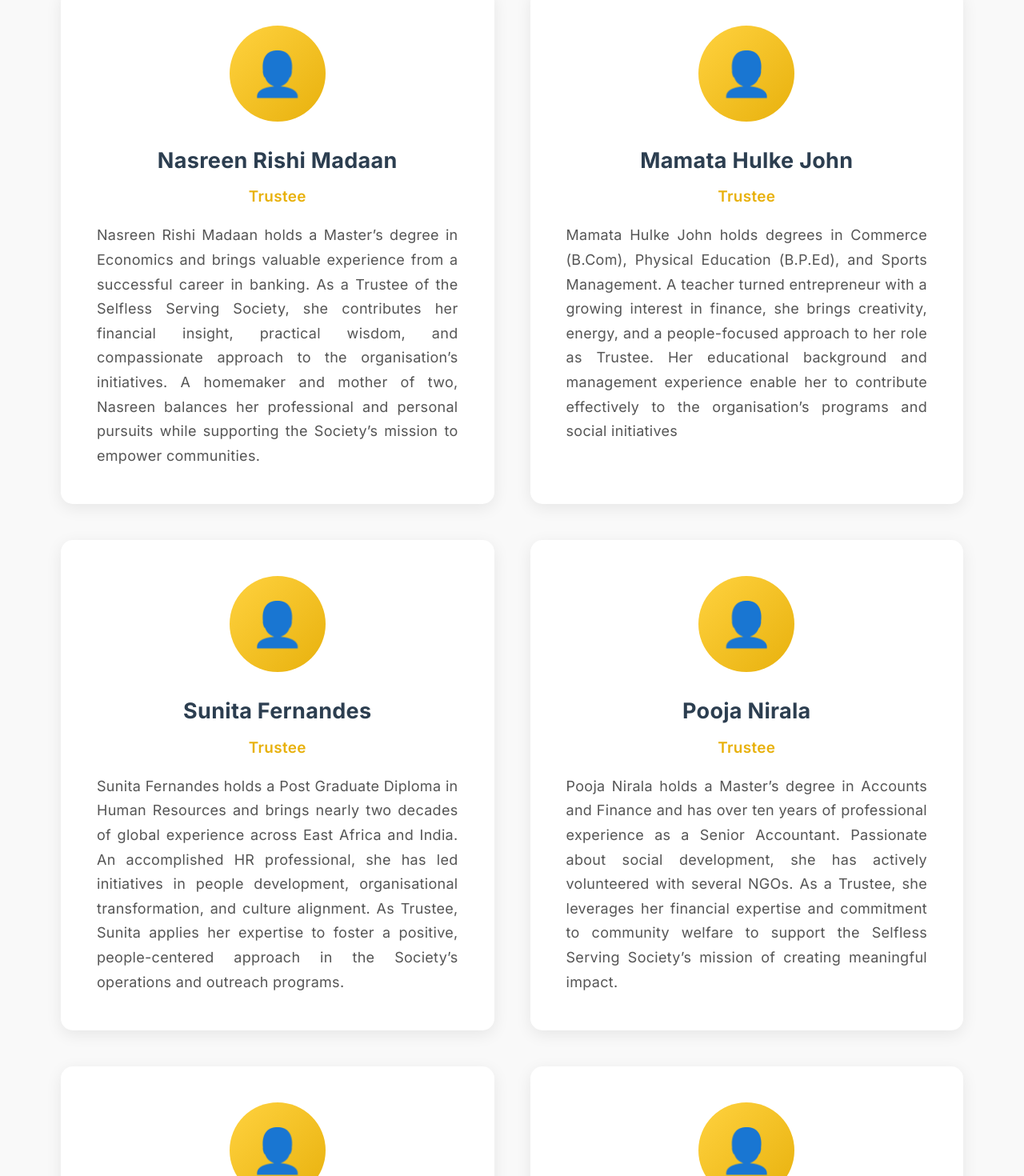
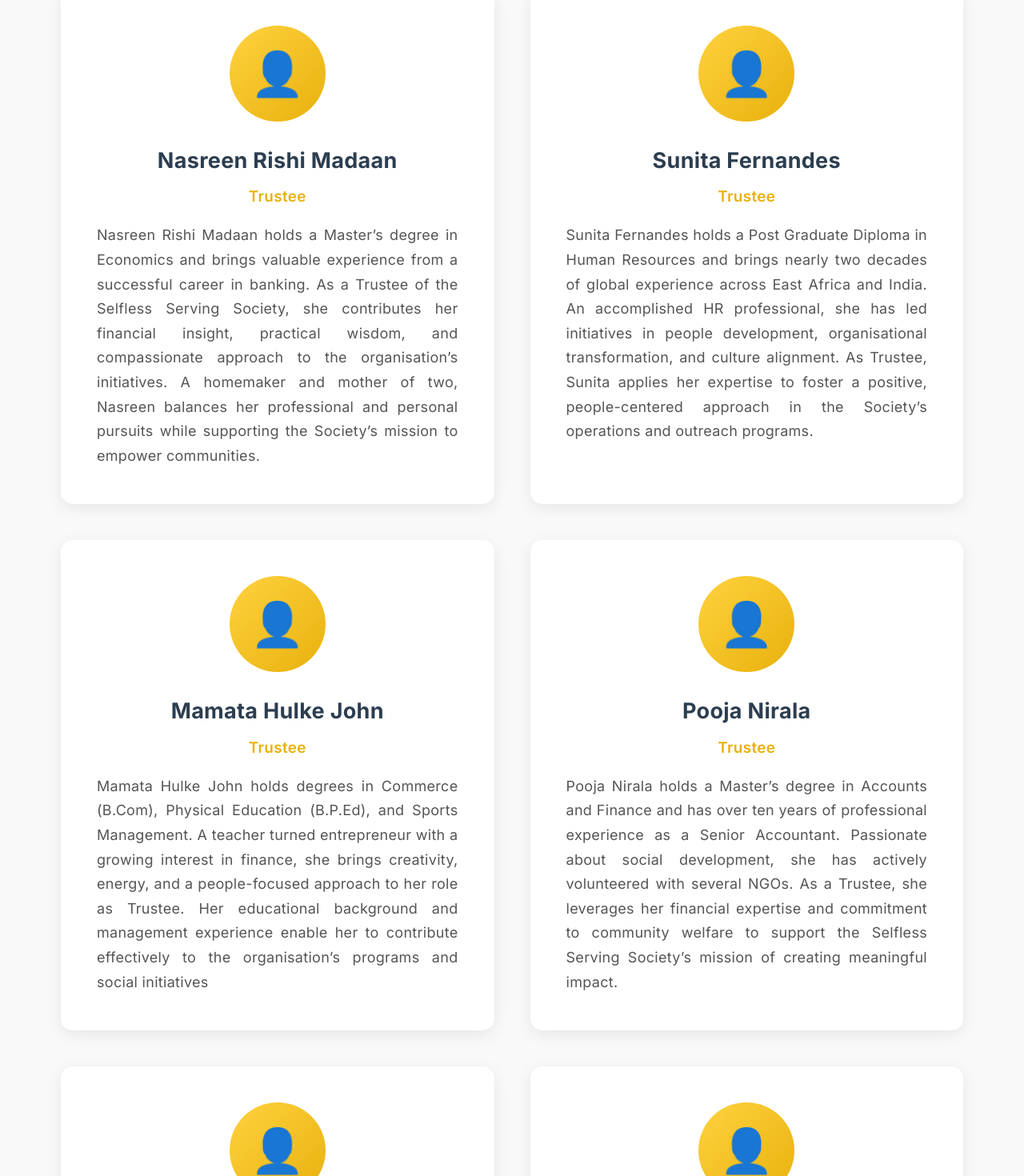
Before and after one commit to not-manmit/sss-ngo-website-react, a React (Create React App) app: page /about in a window 1280 px wide. Shown: the part 5262-6732 px from the top of the page at 80% size. Built offline with nearby package versions, Linux system fonts and the light colour scheme.

Commit message:
Trustee Order Changed

```diff
--- a/src/pages/About.js
+++ b/src/pages/About.js
@@ -250,18 +250,18 @@ const About = () => {
             </div>
             <div className="team-card ">
               <div className="team-photo">👤</div>
+              <h3>Sunita Fernandes</h3>
+              <p className="team-role">Trustee</p>
+              <p className="team-bio">
+                Sunita Fernandes holds a Post Graduate Diploma in Human Resources and brings nearly two decades of global experience across East Africa and India. An accomplished HR professional, she has led initiatives in people development, organisational transformation, and culture alignment. As Trustee, Sunita applies her expertise to foster a positive, people-centered approach in the Society’s operations and outreach programs.
+              </p>
+            </div>
+            <div className="team-card ">
+              <div className="team-photo">👤</div>
               <h3>Mamata Hulke John</h3>
               <p className="team-role">Trustee</p>
               <p className="team-bio">
                 Mamata Hulke John holds degrees in Commerce (B.Com), Physical Education (B.P.Ed), and Sports Management. A teacher turned entrepreneur with a growing interest in finance, she brings creativity, energy, and a people-focused approach to her role as Trustee. Her educational background and management experience enable her to contribute effectively to the organisation’s programs and social initiatives
-              </p>
-            </div>
-            <div className="team-card ">
-              <div className="team-photo">👤</div>
-              <h3>Sunita Fernandes</h3>
-              <p className="team-role">Trustee</p>
-              <p className="team-bio">
-                Sunita Fernandes holds a Post Graduate Diploma in Human Resources and brings nearly two decades of global experience across East Africa and India. An accomplished HR professional, she has led initiatives in people development, organisational transformation, and culture alignment. As Trustee, Sunita applies her expertise to foster a positive, people-centered approach in the Society’s operations and outreach programs.
               </p>
             </div>
             <div className="team-card ">
--- a/src/pages/Home.js
+++ b/src/pages/Home.js
@@ -138,6 +138,9 @@ const Home = () => {
           <h1 className="hero-title fade-in">
             Helping People, Changing Lives
           </h1>
+          {/* <p className="hero-subtitle">
+            Empowering Communities Through Health, Hygiene, Education, and Compassionate Change for a Dignified Future
+          </p> */}
           <div className="hero-buttons">
             <Link to="/Contact" className="btn btn-primary">Get Involved</Link>
             <Link to="/What-We-Do" className="btn btn-secondary">Learn More</Link>
```
